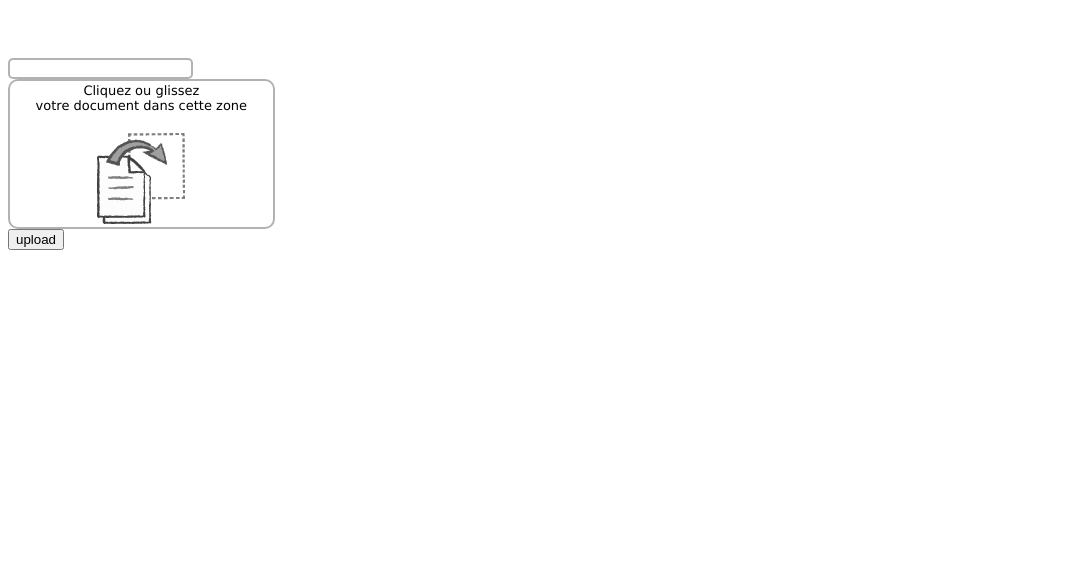
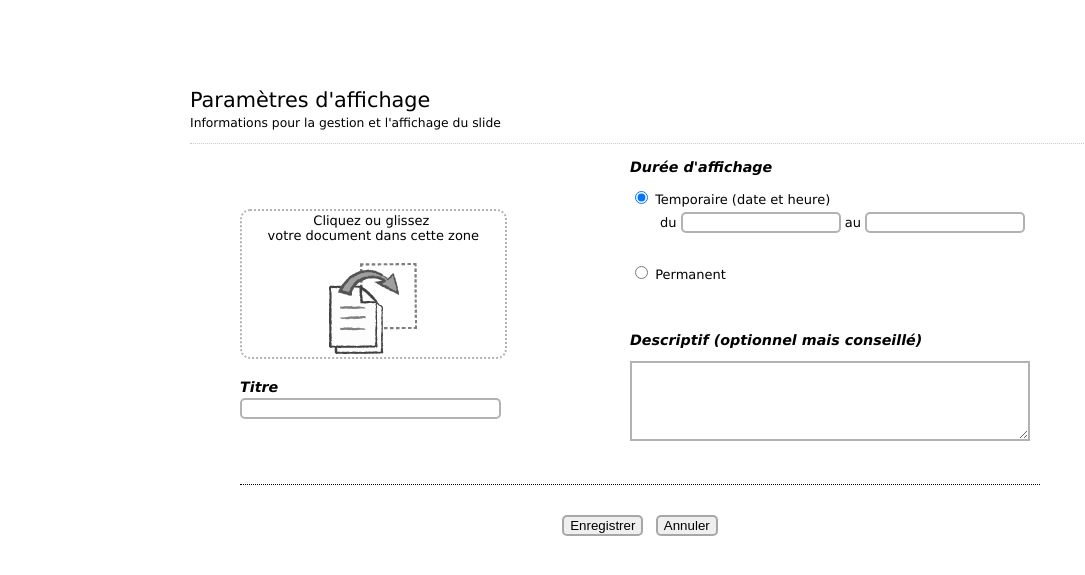
Before and after one commit to beemoon/signage, a PHP site: page /admin/test.php in a window 1280 px wide. Shown: the top 575 px of the page, without its empty margins (0-1085 px from the left). Run offline with PHP 8.4, Linux system fonts and the light colour scheme.

Commit message:
refonte du formulaire pour récupération des champs

```diff
--- a/admin/css/upload.css
+++ b/admin/css/upload.css
@@ -37,11 +37,34 @@
 #drop{
 	float:left;
     margin: auto;
-    padding-top:0px;
+    padding-top:50px;
+}
+
+#dropHere{
+  height: 150px;
+  width:266.7px;
+  border: 2px dotted rgba(0, 0, 0, 0.3);
+  background: white;
+  padding: 2px;
+  border-radius:10px;
+  margin-bottom: 20px;
+  background:url("../img/upload.png") center bottom no-repeat;
+  cursor:pointer;
 }
 
 .dropzone{
-	background:url("../img/upload.png") center bottom no-repeat;
+  height: none;
+  width:none;
+  border: none;
+  background: none;
+  padding: none;
+  border-radius:none;
+}
+
+#myDropzoneForm{
+	width:900px;
+	margin:auto;
+	position: relative;
 }
 
 #content{
@@ -124,3 +147,8 @@
 	width:1000px;
 	margin:0px auto;
 }
+
+.dz-message::after{
+	content:"Cliquez ou glissez \A votre document dans cette zone";
+	white-space: pre;
+}
--- a/admin/tab3.php
+++ b/admin/tab3.php
@@ -1,2 +1,8 @@
 <p>Mauris eleifend est et turpis. Duis id erat. Suspendisse potenti. Aliquam vulputate, pede vel vehicula accumsan, mi neque rutrum erat, eu congue orci lorem eget lorem. Vestibulum non ante. Class aptent taciti sociosqu ad litora torquent per conubia nostra, per inceptos himenaeos. Fusce sodales. Quisque eu urna vel enim commodo pellentesque. Praesent eu risus hendrerit ligula tempus pretium. Curabitur lorem enim, pretium nec, feugiat nec, luctus a, lacus.</p>
 <p>Duis cursus. Maecenas ligula eros, blandit nec, pharetra at, semper at, magna. Nullam ac lacus. Nulla facilisi. Praesent viverra justo vitae neque. Praesent blandit adipiscing velit. Suspendisse potenti. Donec mattis, pede vel pharetra blandit, magna ligula faucibus eros, id euismod lacus dolor eget odio. Nam scelerisque. Donec non libero sed nulla mattis commodo. Ut sagittis. Donec nisi lectus, feugiat porttitor, tempor ac, tempor vitae, pede. Aenean vehicula velit eu tellus interdum rutrum. Maecenas commodo. Pellentesque nec elit. Fusce in lacus. Vivamus a libero vitae lectus hendrerit hendrerit.</p>
+<p>Mauris eleifend est et turpis. Duis id erat. Suspendisse potenti. Aliquam vulputate, pede vel vehicula accumsan, mi neque rutrum erat, eu congue orci lorem eget lorem. Vestibulum non ante. Class aptent taciti sociosqu ad litora torquent per conubia nostra, per inceptos himenaeos. Fusce sodales. Quisque eu urna vel enim commodo pellentesque. Praesent eu risus hendrerit ligula tempus pretium. Curabitur lorem enim, pretium nec, feugiat nec, luctus a, lacus.</p>
+<p>Duis cursus. Maecenas ligula eros, blandit nec, pharetra at, semper at, magna. Nullam ac lacus. Nulla facilisi. Praesent viverra justo vitae neque. Praesent blandit adipiscing velit. Suspendisse potenti. Donec mattis, pede vel pharetra blandit, magna ligula faucibus eros, id euismod lacus dolor eget odio. Nam scelerisque. Donec non libero sed nulla mattis commodo. Ut sagittis. Donec nisi lectus, feugiat porttitor, tempor ac, tempor vitae, pede. Aenean vehicula velit eu tellus interdum rutrum. Maecenas commodo. Pellentesque nec elit. Fusce in lacus. Vivamus a libero vitae lectus hendrerit hendrerit.</p>
+<p>Mauris eleifend est et turpis. Duis id erat. Suspendisse potenti. Aliquam vulputate, pede vel vehicula accumsan, mi neque rutrum erat, eu congue orci lorem eget lorem. Vestibulum non ante. Class aptent taciti sociosqu ad litora torquent per conubia nostra, per inceptos himenaeos. Fusce sodales. Quisque eu urna vel enim commodo pellentesque. Praesent eu risus hendrerit ligula tempus pretium. Curabitur lorem enim, pretium nec, feugiat nec, luctus a, lacus.</p>
+<p>Duis cursus. Maecenas ligula eros, blandit nec, pharetra at, semper at, magna. Nullam ac lacus. Nulla facilisi. Praesent viverra justo vitae neque. Praesent blandit adipiscing velit. Suspendisse potenti. Donec mattis, pede vel pharetra blandit, magna ligula faucibus eros, id euismod lacus dolor eget odio. Nam scelerisque. Donec non libero sed nulla mattis commodo. Ut sagittis. Donec nisi lectus, feugiat porttitor, tempor ac, tempor vitae, pede. Aenean vehicula velit eu tellus interdum rutrum. Maecenas commodo. Pellentesque nec elit. Fusce in lacus. Vivamus a libero vitae lectus hendrerit hendrerit.</p>
+<p>Mauris eleifend est et turpis. Duis id erat. Suspendisse potenti. Aliquam vulputate, pede vel vehicula accumsan, mi neque rutrum erat, eu congue orci lorem eget lorem. Vestibulum non ante. Class aptent taciti sociosqu ad litora torquent per conubia nostra, per inceptos himenaeos. Fusce sodales. Quisque eu urna vel enim commodo pellentesque. Praesent eu risus hendrerit ligula tempus pretium. Curabitur lorem enim, pretium nec, feugiat nec, luctus a, lacus.</p>
+<p>Duis cursus. Maecenas ligula eros, blandit nec, pharetra at, semper at, magna. Nullam ac lacus. Nulla facilisi. Praesent viverra justo vitae neque. Praesent blandit adipiscing velit. Suspendisse potenti. Donec mattis, pede vel pharetra blandit, magna ligula faucibus eros, id euismod lacus dolor eget odio. Nam scelerisque. Donec non libero sed nulla mattis commodo. Ut sagittis. Donec nisi lectus, feugiat porttitor, tempor ac, tempor vitae, pede. Aenean vehicula velit eu tellus interdum rutrum. Maecenas commodo. Pellentesque nec elit. Fusce in lacus. Vivamus a libero vitae lectus hendrerit hendrerit.</p>
--- a/admin/test.php
+++ b/admin/test.php
@@ -3,80 +3,116 @@
 <head>
 <meta charset="utf-8">
 <title>Demo</title>
+
+<link rel="stylesheet" type="text/css" href="css/jquery-ui.css">
+<script type="text/javascript" src="js/jquery-1.11.3.min.js"></script>
+<script type="text/javascript" src="js/jquery-ui.min.js"></script>
+
 <link rel="stylesheet" type="text/css" href="css/dropzone.css"/>
 <link rel="stylesheet" type="text/css" href="css/upload.css"/>
-<link rel="stylesheet" type="text/css" href="css/jquery-ui.css">
+<script type="text/javascript" src="js/dropzone.js"></script>
+
 <link rel="stylesheet" type="text/css" href="css/datetimepicker.css"/>
+<script type="text/javascript" src="js/datetimepicker.js"></script>
+
 <link rel="stylesheet" type="text/css" href="css/validationEngine.jquery.css" />
-
-<script type="text/javascript" src="js/dropzone.js"></script>
-<script type="text/javascript" src="js/jquery-1.11.3.min.js"></script>
-<script type="text/javascript" src="js/jquery-ui.js"></script>
-<script type="text/javascript" src="js/datetimepicker.js"></script>
 <script type="text/javascript" src="js/jquery.validationEngine.js"></script>
 <script type="text/javascript" src="js/jquery.validationEngine-fr.js"></script>
 
-<script>
-Dropzone.options.myDropzone = {
-            url: "upload.php",
-            autoProcessQueue: false,
-            uploadMultiple: true,
-            parallelUploads: 100,
-            maxFiles: 100,
-            acceptedFiles: "image/*",
-
-            init: function () {
-
-                var submitButton = document.querySelector("#submit-all");
-                var wrapperThis = this;
-
-                submitButton.addEventListener("click", function () {
-                    wrapperThis.processQueue();
-                });
-
-                this.on("addedfile", function (file) {
-
-                    // Create the remove button
-                    var removeButton = Dropzone.createElement("<button class='btn btn-lg dark'>Remove File</button>");
-
-                    // Listen to the click event
-                    removeButton.addEventListener("click", function (e) {
-                        // Make sure the button click doesn't submit the form:
-                        e.preventDefault();
-                        e.stopPropagation();
-
-                        // Remove the file preview.
-                        wrapperThis.removeFile(file);
-                        // If you want to the delete the file on the server as well,
-                        // you can do the AJAX request here.
-                    });
-
-                    // Add the button to the file preview element.
-                    file.previewElement.appendChild(removeButton);
-                });
-
-                this.on('sendingmultiple', function (data, xhr, formData) {
-                    formData.append("Username", $("#Username").val());
-                });
-            }
-        };
-</script>
+<!--script src="http://jqueryvalidation.org/files/dist/jquery.validate.min.js"></script>
+<script src="http://jqueryvalidation.org/files/dist/additional-methods.min.js"></script-->
 
 </head>
 <body>
+<div id="wrapper" >
 
+	<div class="form_description">
+		<h1>Paramètres d'affichage</h1>
+		<p>Informations pour la gestion et l'affichage du slide</p>
+	</div>
 
-<form action="/" enctype="multipart/form-data" method="POST">
-<input type="text" id ="Username" name ="Username" />
-<div class="dropzone" id="my-dropzone" name="mainFileUploader">
-	<div class="fallback">
-		<input name="file" type="file" multiple />
+	<form id="myDropzoneForm" class="dropzone" enctype="multipart/form-data" method="post" action="upload2.php">
+	<div id="centerContent">
+
+	   <div id="drop" >
+			<div id="dropHere" >
+				<div class="dz-message"></div>
+				<div class="fallback">
+					<input id="file" name="file2" type="file" class="descriptif" />
+
+				</div>
+			</div>
+
+			<div id="titre">
+				<h2>Titre</h2>
+				<input id="titreSlide" name="titreSlide">
+			</div>
+		</div>
+
+		<div id="content" >
+			<div class="affichage">
+				<h2>Durée d'affichage</h2>
+				<div id="dureeAff">
+					<input id="temporaire" name="duree" class="radio" type="radio" value="temporaire" checked />
+					<label class="choice">Temporaire (date et heure)</label>
+					<div class="inputDate">
+						du <input id="date_timepicker_start" name="date_timepicker_start" type="text" > au <input id="date_timepicker_end" name="date_timepicker_end"class="validate[required]" value="" type="text">
+					</div>
+				</div>
+				<div>
+					<input id="permanent" name="duree" class="radio" type="radio" value="permanent"/>
+					<label class="choice" >Permanent</label>
+				</div>
+			</div>
+
+			<div id="descriptif">
+				<h2>Descriptif (optionnel mais conseillé)</h2>
+				<div>
+					<textarea id="descriptifTxt" name="descriptif" class="descriptif"></textarea>
+				</div>
+			</div>
+		</div>
+
 	</div>
+	</form>
+
+	<div class="clearBoth save" >
+		<input class="submit" type="submit" value="Enregistrer" id="saveButton" name="saveButton" />&nbsp;&nbsp;&nbsp;<input id="cancelButton" name="cancelButton" class="cancelButton" type="button" value="Annuler" />
+	</div>
+
 </div>
-</form>
-<div>
-  <button type="submit" id="submit-all"> upload </button>
-</div>
+<script>
+                 Dropzone.options.myDropzoneForm = {
+// url does not has to be written if we have wrote action in the form tag but i have mentioned here just for convenience sake
+          url: 'upload2.php',
+          autoProcessQueue: false, // this is important as you dont want form to be submitted unless you have clicked the submit button
+          autoDiscover: false,
+          paramName: 'file', // this is optional Like this one will get accessed in php by writing $_FILE['pic'] // if you dont specify it then bydefault it taked 'file' as paramName eg: $_FILE['file']
+          previewsContainer: '#dropHere', // we specify on which div id we must show the files
+          clickable: "#dropHere", // this tells that the dropzone will not be clickable . we have to do it because v dont want the whole form to be clickable
+          accept: function(file, done) {
+            console.log("uploaded");
+            done();
+          },
+         error: function(file, msg){
+            alert(msg);
+          },
+          init: function() {
+
+              var myDropzone = this;
+            //now we will submit the form when the button is clicked
+            $("saveButton").on('click',function(e) {
+               e.preventDefault();
+               myDropzone.processQueue(); // this will submit your form to the specified action path
+              // after this, your whole form will get submitted with all the inputs + your files and the php code will remain as usual
+        //REMEMBER you DON'T have to call ajax or anything by yourself, dropzone will take care of that
+            });
+
+          } // init end
+
+        };
+
+        </script>
 
 
 
```
Also changed, not shown: admin/copie de tab1.php (+40 -20 lines), admin/tab1.php (+22 -17 lines), 1 other file.
